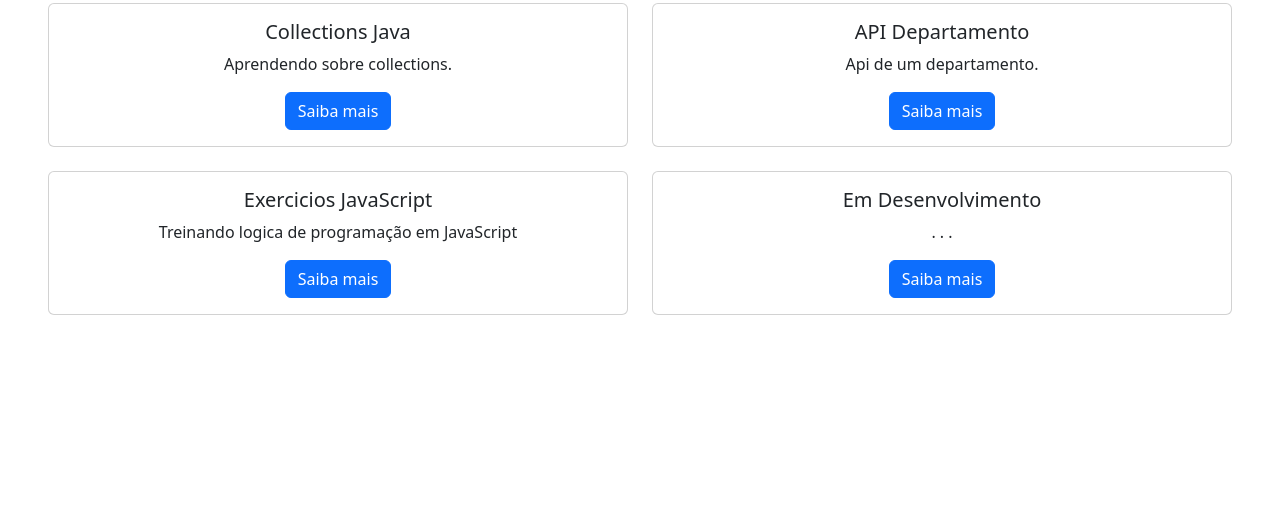
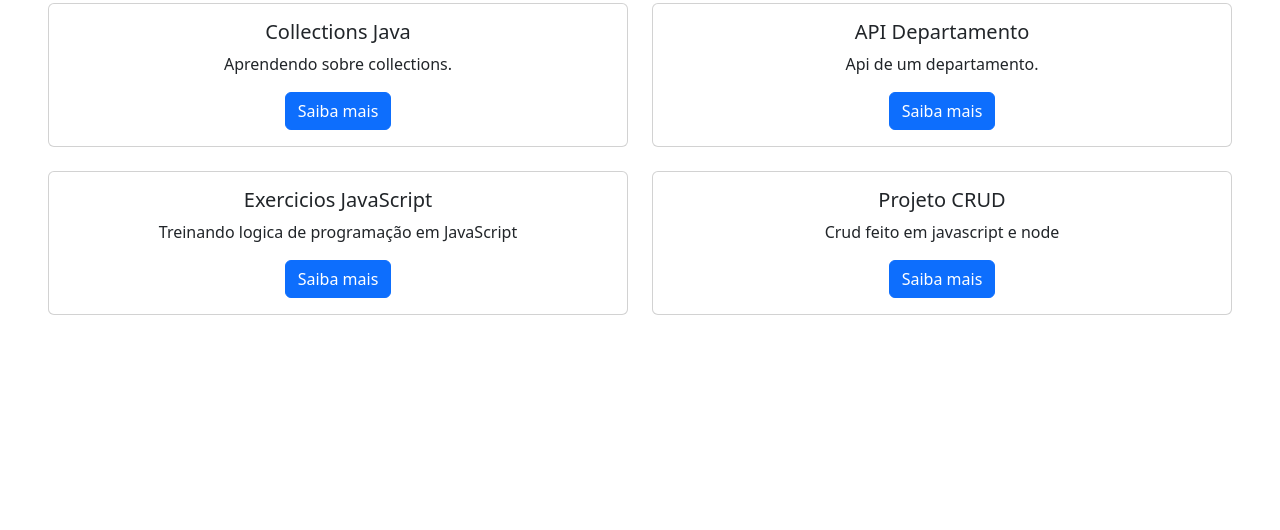
Before and after one commit to IsaacMRodrigues/isaacmrodrigues.github.io, a website with bundled scripts: page index.html in a window 1280 px wide. Shown: the part 1214-1744 px from the top of the page. Built offline with nearby package versions, Linux system fonts and the light colour scheme.

Commit message:
adicionando novo projeto

```diff
--- a/index.html
+++ b/index.html
@@ -174,9 +174,9 @@
             <div class="col">
                 <div class="card">
                     <div class="card-body center">
-                        <h5 class="card-title">Em Desenvolvimento</h5>
-                        <p class="card-text">. . .</p>
-                        <a href="#projetos" target="_blank" class="btn btn-primary">Saiba mais</a>
+                        <h5 class="card-title">Projeto CRUD</h5>
+                        <p class="card-text">Crud feito em javascript e node</p>
+                        <a href="#https://github.com/IsaacMRodrigues/js-mvc-crud-imr" target="_blank" class="btn btn-primary">Saiba mais</a>
                     </div>
                 </div>
             </div>
```
